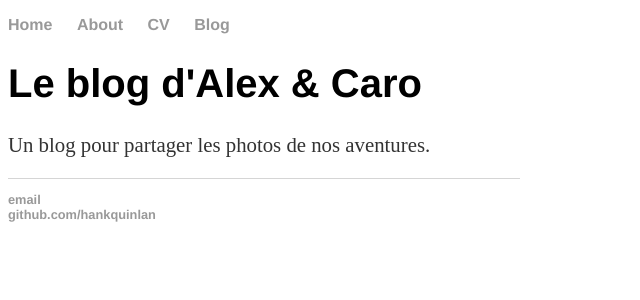
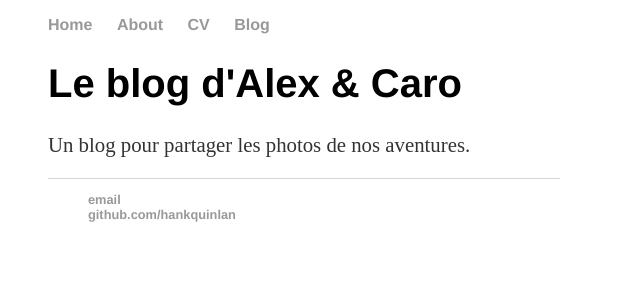
Before and after one commit to alexkrushnisky/art_alexandrekrushnisky, a Jekyll site: the page built from index.html, in a window 1280 px wide. Shown: the top 300 px of the page, without its empty margins (0-640 px from the left). Built offline with Jekyll 4.4.1, drawn with Linux system fonts in a browser that asks for light colours.

Commit message:
Update main.css

```diff
--- a/css/main.css
+++ b/css/main.css
@@ -6,7 +6,7 @@ nav ul, footer ul {
     padding: 0px;
     list-style: none;
     font-weight: bold;
-    margin-left: 40px auto;
+    margin-left: 40px;
     width: 40%;
 }
 nav ul li, footer ul li {
@@ -23,20 +23,20 @@ a:hover {
 h1 {
     font-size: 2.5em;
     font-family:'Helvetica', 'Arial', 'Sans-Serif';
-    margin-left: 40px auto;
+    margin-left: 40px;
     width: 40%;
 }
 p {
     font-size: 1.3em;
     line-height: 1.2em;
     color: #333;
-    margin-left: 40px auto;
+    margin-left: 40px;
     width: 40%;
 }
 footer {
     border-top: 1px solid #d5d5d5;
     font-size: .8em;
-    margin-left: 40px auto;
+    margin-left: 40px;
     width: 40%;
 }
 
```
